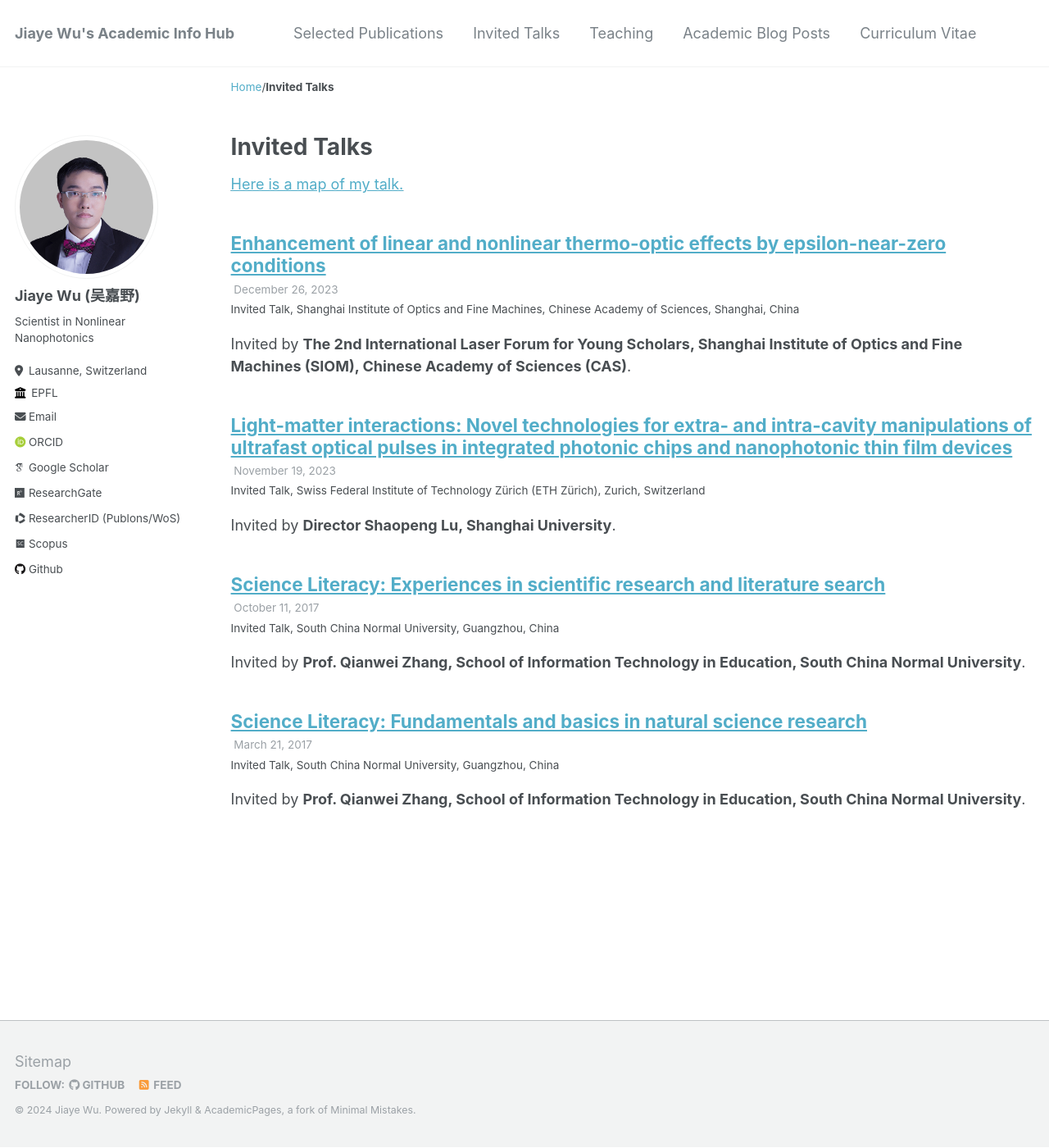
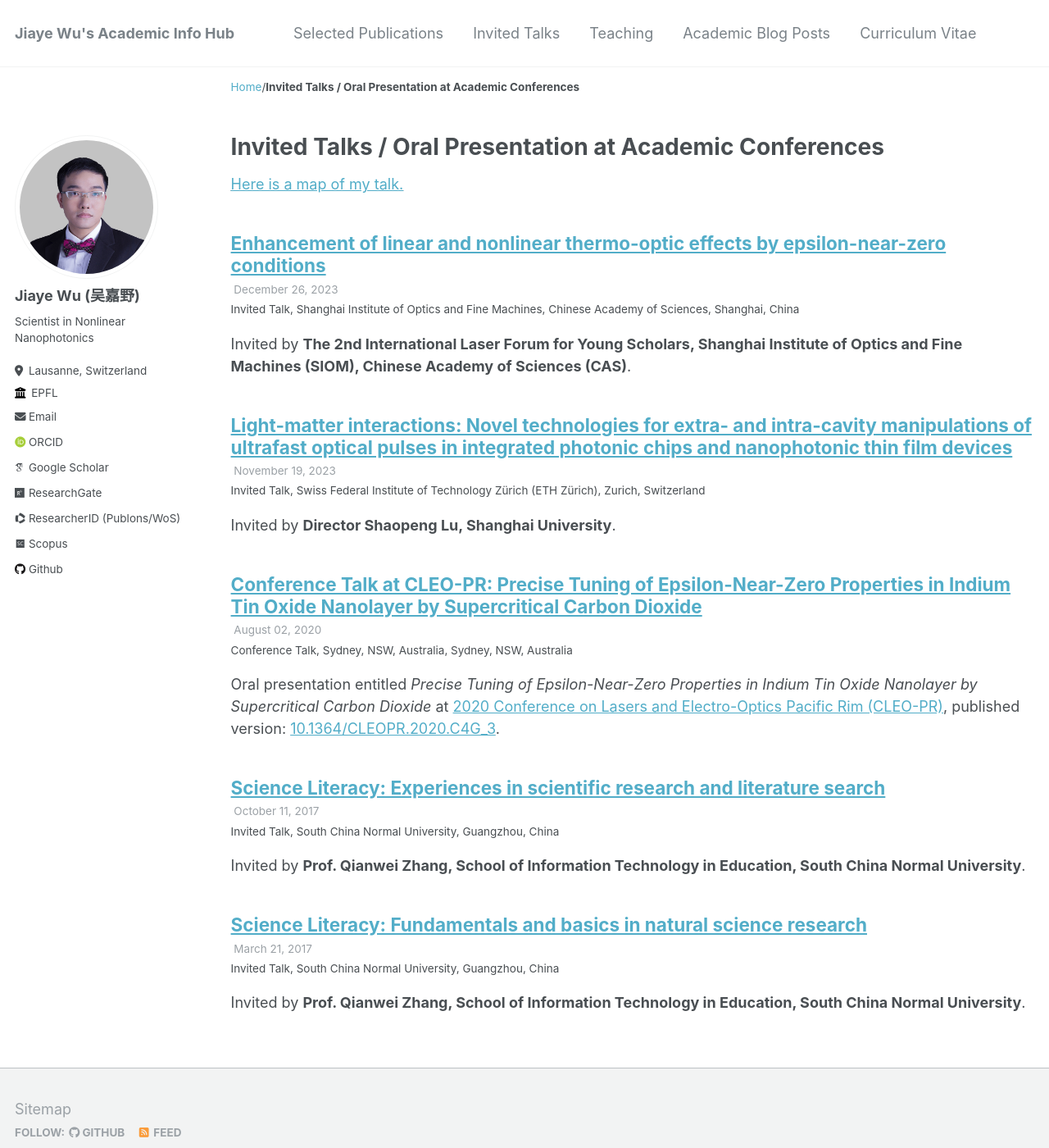
Before and after one commit to jiaye-wu/academicpages-version, a Jekyll site: the page built from _pages/talks.html, in a window 1280 px wide and 1400 px high. Shown: the whole window at 82% size. Built offline with Jekyll 4.4.1, drawn with Linux system fonts in a browser that asks for light colours; some web fonts are replaced.

Commit message:
Update Talks

```diff
--- a/_pages/talks.html
+++ b/_pages/talks.html
@@ -1,6 +1,6 @@
 ---
 layout: archive
-title: "Invited Talks"
+title: "Invited Talks / Oral Presentation at Academic Conferences"
 permalink: /talks/
 author_profile: true
 ---
--- /dev/null
+++ b/_talks/2020-08-CLEOPR.md
@@ -0,0 +1,11 @@
+---
+title: "Conference Talk at CLEO-PR: Precise Tuning of Epsilon-Near-Zero Properties in Indium Tin Oxide Nanolayer by Supercritical Carbon Dioxide"
+collection: talks
+type: "Conference Talk"
+permalink: /talks/2020-08-CLEOPR
+venue: "Sydney, NSW, Australia"
+date: 2020-08-02
+location: "Sydney, NSW, Australia"
+---
+
+Oral presentation entitled *Precise Tuning of Epsilon-Near-Zero Properties in Indium Tin Oxide Nanolayer by Supercritical Carbon Dioxide* at [2020 Conference on Lasers and Electro-Optics Pacific Rim (CLEO-PR)](https://ieeexplore.ieee.org/xpl/conhome/9255848/proceeding), published version: [10.1364/CLEOPR.2020.C4G_3](https://doi.org/10.1364/CLEOPR.2020.C4G_3).
```
